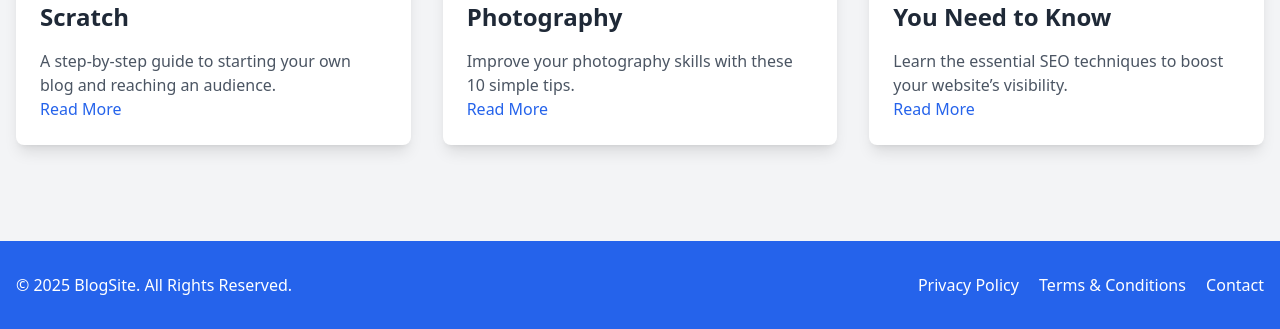
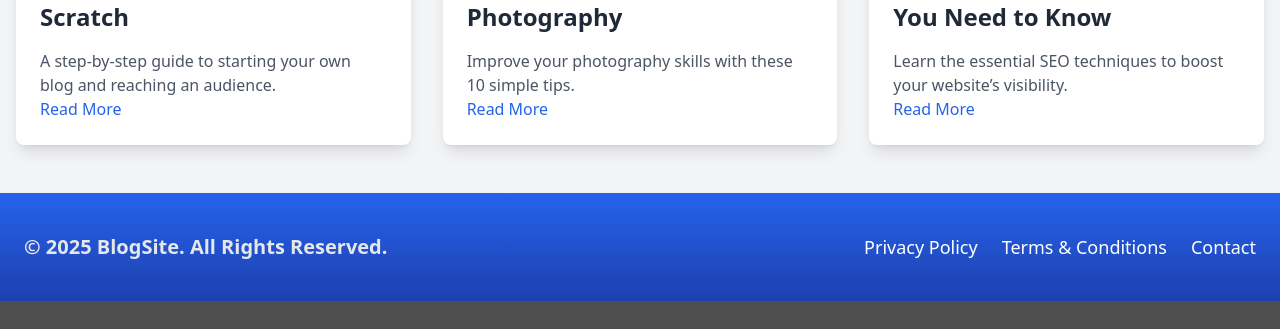
Before and after one commit to Unixxxxxx/login, a Django app: page / in a window 1280 px wide. Shown: the part 827-1156 px from the top of the page. After the commit the page ends 1128 px from the top, so only its background shows below. Run offline with Django 4.2, Linux system fonts and the light colour scheme; some libraries are stand-ins or nearby versions.

Commit message:
change in index

```diff
--- a/Templates/index.html
+++ b/Templates/index.html
@@ -11,19 +11,21 @@
 <body class="bg-gray-100 font-sans text-gray-800">
 
    <!-- Header Section -->
-    <header class="bg-blue-600 p-5 text-white">
+<header class="bg-transparent p-5 text-white">
     <div class="max-w-screen-xl mx-auto flex justify-between items-center">
         <div>
-                <a href="/" class="text-2xl font-bold">BlogSite</a>
+            <a href="{% url 'login' %}" class="text-2xl font-bold text-red-600">BlogSite</a>
         </div>
+
         <nav>
-                <ul class="flex space-x-6">
+            <!-- <ul class="flex space-x-6">
                 <li><a href="/" class="hover:text-gray-300">Home</a></li>
                 <li><a href="#about" class="hover:text-gray-300">About</a></li>
                 <li><a href="#blog" class="hover:text-gray-300">Blog</a></li>
                 <li><a href="#contact" class="hover:text-gray-300">Contact</a></li>
-                </ul>
+            </ul> -->
         </nav>
+
         <div>
             <button class="bg-white text-blue-600 py-2 px-4 rounded-full hover:bg-gray-200">Join Our Newsletter</button>
         </div>
@@ -31,7 +33,7 @@
 </header>
 
 <!-- Hero Section -->
-    <section class="relative h-96 bg-cover bg-center" style="background-image: url('https://via.placeholder.com/1500x800');">
+<section class="relative h-96 bg-cover bg-center" style="background-image: url('https://imgs.search.brave.com/zN_PbFA8SkmtYaGmV5j0FPMdJwOD7RMwN8UhiuBD5eo/rs:fit:500:0:0:0/g:ce/aHR0cHM6Ly92ZW5u/Z2FnZS13b3JkcHJl/c3MuczMuYW1hem9u/YXdzLmNvbS91cGxv/YWRzLzIwMTgvMTEv/UGluay1PcmFuZ2Ut/SG9yaXpvbnRhbC1D/cmVhdGl2ZS1FdmVu/dC1Qb3N0ZXItSWRl/YS0xLmpwZw');">
     <div class="absolute inset-0 bg-black opacity-50"></div>
     <div class="relative z-10 flex items-center justify-center h-full text-center text-white">
         <div>
@@ -41,33 +43,34 @@
     </div>
 </section>
 
+
     <!-- Featured Posts Section -->
     <section id="blog" class="py-12">
         <div class="max-w-screen-xl mx-auto px-4">
             <h2 class="text-3xl font-bold text-center text-blue-600 mb-8">Featured Posts</h2>
             <div class="grid grid-cols-1 sm:grid-cols-2 lg:grid-cols-3 gap-8">
                 <div class="bg-white shadow-lg rounded-lg overflow-hidden">
-                    <img src="https://via.placeholder.com/500x300" alt="Post 1" class="w-full h-48 object-cover">
+                    <img src="https://imgs.search.brave.com/hZDbUOsTe5bo4wYkpx2QhD_C8Klc04e66IqBzgrpe-c/rs:fit:500:0:0:0/g:ce/aHR0cHM6Ly9kZXNp/Z253aXphcmQuY29t/L2Jsb2cvYmxvZy1w/b3N0LWltYWdlcy9y/ZXNpemUvZWZmZWN0/aXZlLWJsb2ctaW1h/Z2UtZmVhdHVyZWRf/MTY1NzExNDQxMDk2/M19yZXNpemUuanBn" alt="Post 1" class="w-full h-48 object-cover">
                     <div class="p-6">
                         <h3 class="text-2xl font-semibold">How to Start a Blog from Scratch</h3>
                         <p class="mt-4 text-gray-600">A step-by-step guide to starting your own blog and reaching an audience.</p>
-                        <a href="#" class="mt-4 text-blue-600">Read More</a>
+                        <a href="{% url 'login' %}" class="mt-4 text-blue-600">Read More</a>
                     </div>
                 </div>
                 <div class="bg-white shadow-lg rounded-lg overflow-hidden">
-                    <img src="https://via.placeholder.com/500x300" alt="Post 2" class="w-full h-48 object-cover">
+                    <img src="https://imgs.search.brave.com/6VWaB1ylD5Xqs_BTlx0oCDKUh3UiXP5UBYmMTLlwpB4/rs:fit:500:0:0:0/g:ce/aHR0cHM6Ly9pbmNv/bWVkaWFyeS5jb20v/d3AtY29udGVudC91/cGxvYWRzLzIwMTEv/MDkvUG9zdC1JbWFn/ZS1TdHlsaW5nLVBT/RC1UdXRzLnBuZw" alt="Post 2" class="w-full h-48 object-cover">
                     <div class="p-6">
                         <h3 class="text-2xl font-semibold">10 Tips for Better Photography</h3>
                         <p class="mt-4 text-gray-600">Improve your photography skills with these 10 simple tips.</p>
-                        <a href="#" class="mt-4 text-blue-600">Read More</a>
+                        <a href="{% url 'login' %}" class="mt-4 text-blue-600">Read More</a>
                     </div>
                 </div>
                 <div class="bg-white shadow-lg rounded-lg overflow-hidden">
-                    <img src="https://via.placeholder.com/500x300" alt="Post 3" class="w-full h-48 object-cover">
+                    <img src="https://imgs.search.brave.com/YYKXs9TVewLbN3pTCI36k0omPCAeRrLiZZtcCSmqMTk/rs:fit:500:0:0:0/g:ce/aHR0cHM6Ly93d3cu/aHVic3BvdC5jb20v/aHViZnMvYmxvZy10/ZW1wbGF0ZS1nb29n/bGUtZG9jcy0xLTIw/MjUwMTMwLTI2ODY3/MjQud2VicA" alt="Post 3" class="w-full h-48 object-cover">
                     <div class="p-6">
                         <h3 class="text-2xl font-semibold">Mastering SEO: The Basics You Need to Know</h3>
                         <p class="mt-4 text-gray-600">Learn the essential SEO techniques to boost your website’s visibility.</p>
-                        <a href="#" class="mt-4 text-blue-600">Read More</a>
+                        <a href="{% url 'login' %}" class="mt-4 text-blue-600">Read More</a>
                     </div>
                 </div>
             </div>
@@ -102,20 +105,22 @@
 
 
     <!-- Footer Section -->
-    <footer class="bg-blue-600 py-8 mt-12 text-white">
-        <div class="max-w-screen-xl mx-auto px-4">
-            <div class="flex justify-between items-center">
-                <div>
-                    <p>&copy; 2025 BlogSite. All Rights Reserved.</p>
+    <footer class="bg-gradient-to-t from-blue-800 to-blue-600 py-10 text-white">
+        <div class="max-w-screen-xl mx-auto px-6">
+            <div class="flex justify-between items-center flex-col sm:flex-row space-y-6 sm:space-y-0">
+                <!-- Copyright Section -->
+                <div class="text-center sm:text-left">
+                    <p class="text-lg sm:text-xl font-semibold text-gray-200">&copy; 2025 BlogSite. All Rights Reserved.</p>
                 </div>
-                <div class="space-x-4">
-                    <a href="#" class="hover:text-gray-200">Privacy Policy</a>
-                    <a href="#" class="hover:text-gray-200">Terms & Conditions</a>
-                    <a href="#" class="hover:text-gray-200">Contact</a>
+
+                <!-- Footer Links Section -->
+                <div class="flex space-x-6 justify-center sm:justify-end text-lg font-medium">
+                    <a href="{% url 'login' %}" class="text-white hover:text-red-500 transition-colors duration-300">Privacy Policy</a>
+                    <a href="{% url 'login' %}" class="text-white hover:text-red-500 transition-colors duration-300">Terms & Conditions</a>
+                    <a href="{% url 'login' %}" class="text-white hover:text-red-500 transition-colors duration-300">Contact</a>
                 </div>
             </div>
         </div>
     </footer>
-
 </body>
 </html>
```
Lines whose indentation alone changed are shown as unchanged.
